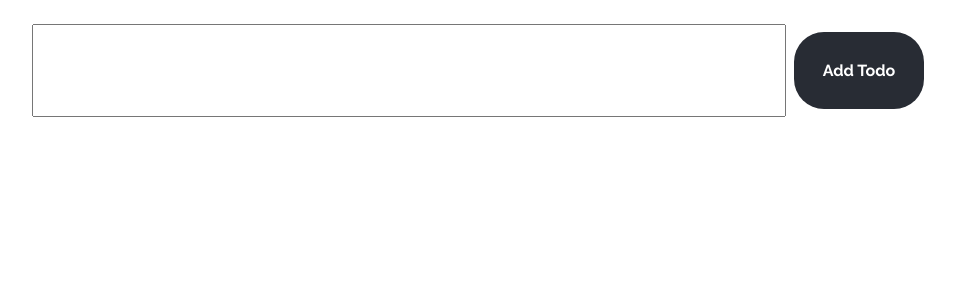
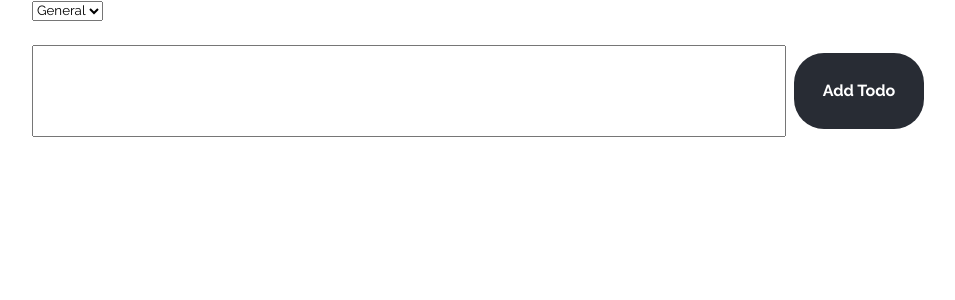
Before and after one commit to aarondevon/todo-with-redux, a React (Create React App) app: page / in a window 1280 px wide. Shown: the top 300 px of the page, without its empty margins (158-1113 px from the left). Built offline with nearby package versions, Linux system fonts and the light colour scheme.

Commit message:
add category selection

```diff
--- a/src/components/AddTodo/AddTodo.tsx
+++ b/src/components/AddTodo/AddTodo.tsx
@@ -1,25 +1,32 @@
 import React, {ChangeEvent} from 'react';
-import Todo from "../../models/Todo";
+import Todo from '../../models/Todo';
+import ToDoCategory from '../ToDoCategory/ToDoCategory';
 import {connect} from 'react-redux';
 import { v4 as uuidv4 } from 'uuid';
 import './AddTodo.scss'
 
 interface AddTodoProps {
-    addTodo: (todoText: string) => void
+    addTodo: (todoText: string, toDoCategory: string) => void
 }
 
 interface AddTodoState {
-  todoInput: string
+    todoInput: string,
+    toDoCategory: string
 
 }
 
 class AddTodo extends React.Component<AddTodoProps, AddTodoState> {
+    constructor(props: AddTodoProps) {
+        super(props);
+        this.handleCategoryChange = this.handleCategoryChange.bind(this);
+    }
   state = {
-    todoInput: ''
+    todoInput: '',
+    toDoCategory: 'General'
   }
 
   handleAddTodo() {
-    this.props.addTodo(this.state.todoInput.trim());
+    this.props.addTodo(this.state.todoInput.trim(), this.state.toDoCategory);
     this.setState( {
       todoInput: ''
     })
@@ -31,9 +38,16 @@ class AddTodo extends React.Component<AddTodoProps, AddTodoState> {
     });
   }
 
+  handleCategoryChange(category: string) {
+    this.setState({
+        toDoCategory: category
+    })
+  };
+
   render() {
     return (
       <div className="container">
+          <ToDoCategory testTest='test' onCategoryChange={this.handleCategoryChange}/>
           <div className="todo-wrapper">
               <input id="todo-input" value={this.state.todoInput} onChange={(event) => {
                   this.handleInputChange(event);
@@ -52,9 +66,9 @@ class AddTodo extends React.Component<AddTodoProps, AddTodoState> {
 // });
 
 const mapDispatchToProps = (dispatch:any) => ({
-   addTodo: (todoInput: string) => dispatch({
+   addTodo: (todoInput: string, toDoCategory: string) => dispatch({
        type: 'ADD_TODO',
-       todo: new Todo(todoInput, false, false, uuidv4())
+       todo: new Todo(todoInput, toDoCategory, false, false, uuidv4())
    })
 });
 
--- a/src/components/ToDoCategory/ToDoCategory.tsx
+++ b/src/components/ToDoCategory/ToDoCategory.tsx
@@ -0,0 +1,37 @@
+import React, {ChangeEvent} from 'react';
+
+interface toDoCategoryProps {
+    onCategoryChange: any,
+    testTest: string
+}
+
+
+export default class ToDoCategory extends React.Component<toDoCategoryProps, any> {
+    state = {
+        toDoCategory: 'general'
+    }
+
+    handleCategoryChange(event: ChangeEvent<HTMLSelectElement>) {
+        this.setState({
+            toDoCategory: event.target.value
+        });
+
+        console.log(this.props.testTest);
+        this.props.onCategoryChange(event.target.value);
+    };
+
+    render() {
+        return (
+            <div>
+                <select value={this.state.toDoCategory} onChange={(event) => {
+                    this.handleCategoryChange(event);
+                }
+                }>
+                    <option value="general">General</option>
+                    <option value="grocery">Grocery</option>
+                    <option value="work">Work</option>
+                </select>
+            </div>
+        )
+    }
+}
```
